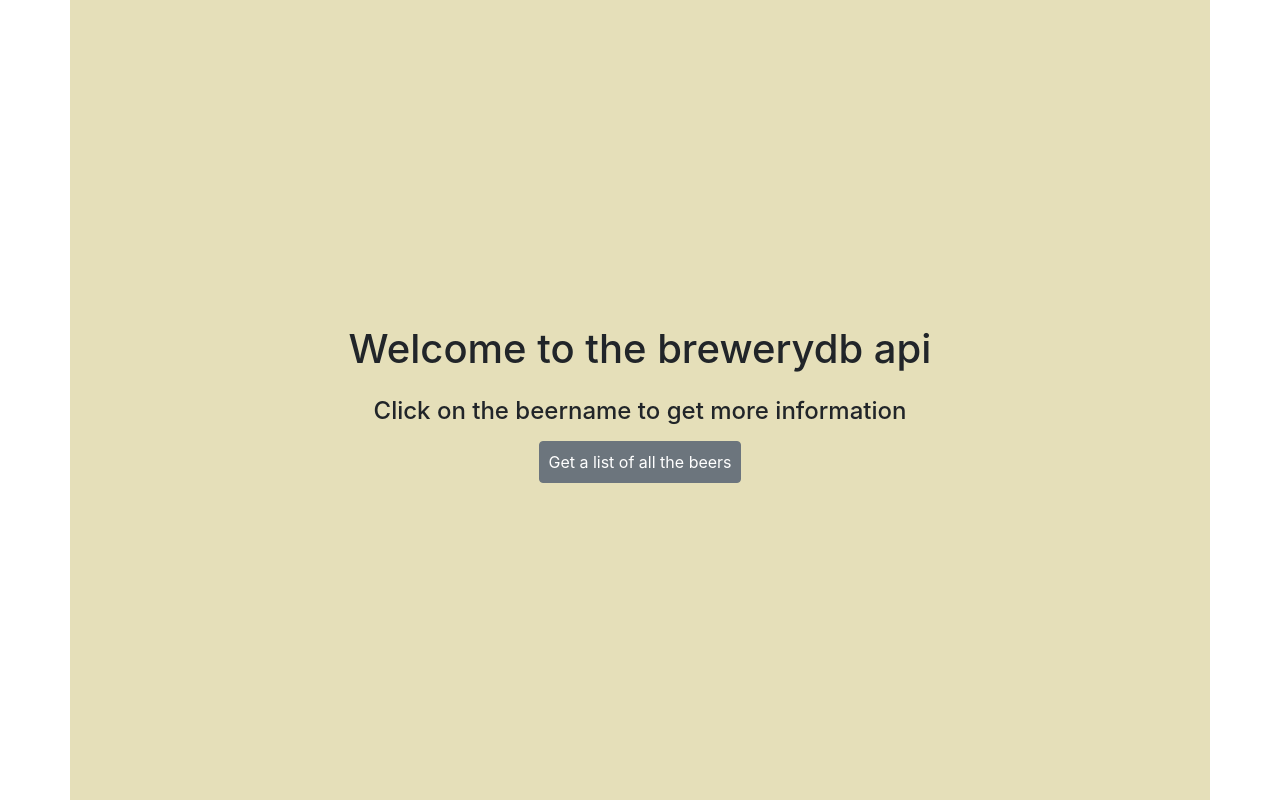
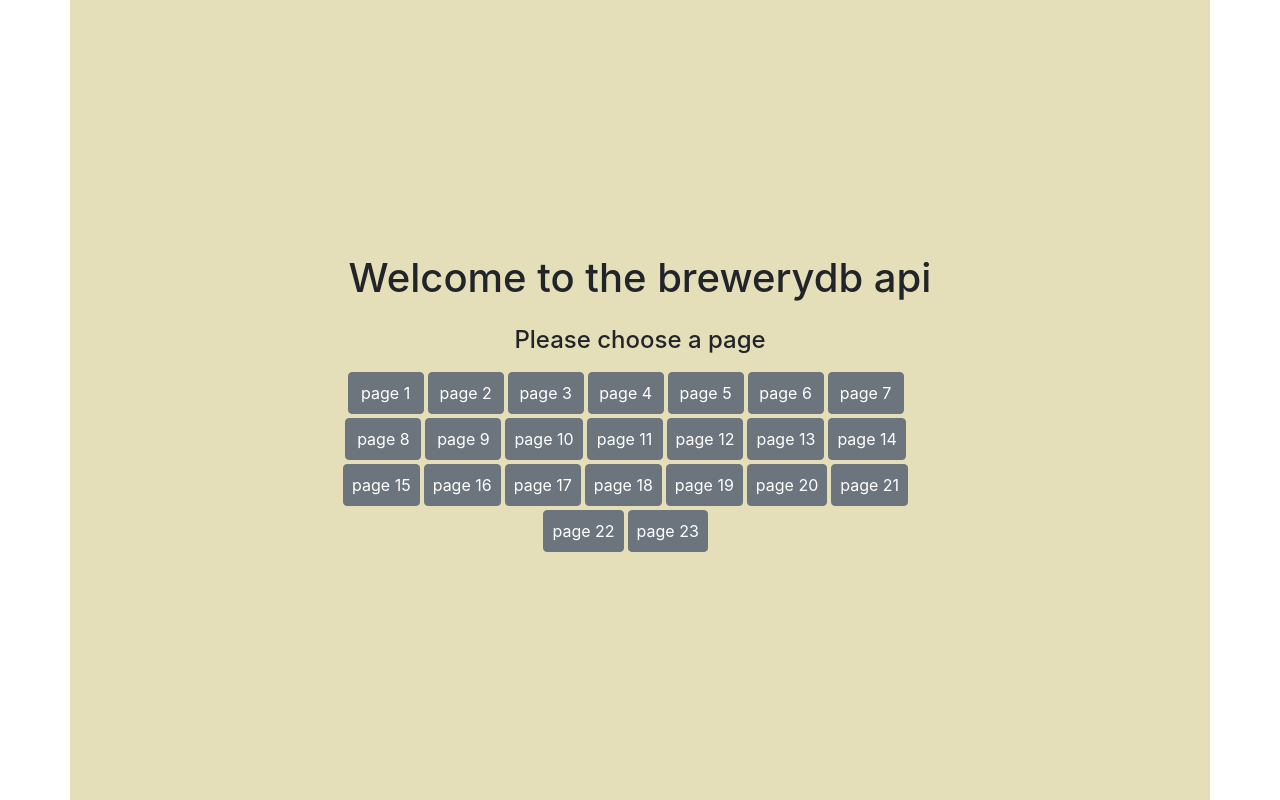
Before and after one commit to Bierwurst/brewerydb-get-details, a React (Create React App) app: page / in a window 1280 px wide. Built offline with nearby package versions, Linux system fonts and the light colour scheme; no server answers.

Commit message:
added index for pagination

```diff
--- a/public/index.html
+++ b/public/index.html
@@ -7,38 +7,16 @@
 	<link rel="shortcut icon" href="%PUBLIC_URL%/favicon.ico">
 	<meta name="viewport" content="width=device-width, initial-scale=1, shrink-to-fit=no">
 	<meta name="theme-color" content="#000000">
-	<!--
-      manifest.json provides metadata used when your web app is added to the
-      homescreen on Android. See https://developers.google.com/web/fundamentals/engage-and-retain/web-app-manifest/
-    -->
+
 	<link rel="manifest" href="%PUBLIC_URL%/manifest.json">
-	<!--
-      Notice the use of %PUBLIC_URL% in the tags above.
-      It will be replaced with the URL of the `public` folder during the build.
-      Only files inside the `public` folder can be referenced from the HTML.
 
-      Unlike "/favicon.ico" or "favicon.ico", "%PUBLIC_URL%/favicon.ico" will
-      work correctly both with client-side routing and a non-root public URL.
-      Learn how to configure a non-root public URL by running `npm run build`.
-    -->
 	<title>BreweryDB-get-the-details</title>
 </head>
 
 <body>
-	<noscript>
-		You need to enable JavaScript to run this app.
-	</noscript>
+
 	<div id="root"></div>
-	<!--
-      This HTML file is a template.
-      If you open it directly in the browser, you will see an empty page.
 
-      You can add webfonts, meta tags, or analytics to this file.
-      The build step will place the bundled scripts into the <body> tag.
-
-      To begin the development, run `npm start` or `yarn start`.
-      To create a production bundle, use `npm run build` or `yarn build`.
-    -->
 	<script src="https://code.jquery.com/jquery-3.3.1.slim.min.js" integrity="sha384-q8i/X+965DzO0rT7abK41JStQIAqVgRVzpbzo5smXKp4YfRvH+8abtTE1Pi6jizo" crossorigin="anonymous"></script>
 	<script src="https://cdnjs.cloudflare.com/ajax/libs/popper.js/1.14.7/umd/popper.min.js" integrity="sha384-UO2eT0CpHqdSJQ6hJty5KVphtPhzWj9WO1clHTMGa3JDZwrnQq4sF86dIHNDz0W1" crossorigin="anonymous"></script>
 	<script src="https://stackpath.bootstrapcdn.com/bootstrap/4.3.1/js/bootstrap.min.js" integrity="sha384-JjSmVgyd0p3pXB1rRibZUAYoIIy6OrQ6VrjIEaFf/nJGzIxFDsf4x0xIM+B07jRM" crossorigin="anonymous"></script>
--- a/src/App.js
+++ b/src/App.js
@@ -6,18 +6,22 @@ import './App.css';
 import {
   BrowserRouter as Router,
   Route,
-  Switch,
-  Link
+  Switch
 } from 'react-router-dom';
-const API_KEY = `${process.env.REACT_APP_BREWERYDB_API_KEY}`;
+import createHistory from 'history/createBrowserHistory';
+const history = createHistory();
+
+
 
 class App extends React.Component {
   render() {
     return (
-      <Router>
+      <Router history={history}>
         <Switch>
           <Route exact path="/" component={ Home }/>
           <Route exact path="/beerlist" component={ Beerlist }/>
+          {/* <Route path="/:handle" component={ Beerlist }/> */}
+          {/* <Route path="beerlist/:page" component={ Beerlist } /> */}
           <Route exact path="/details" component={ Details }/>
         </Switch>
       </Router>
--- a/src/components/Beerlist.js
+++ b/src/components/Beerlist.js
@@ -5,8 +5,8 @@ import {
 import './components.css';
 // const API_KEY = process.env.BREWERYDB_API_KEY;
 const API_KEY = `${process.env.REACT_APP_BREWERYDB_API_KEY}`;
-const baseURL = `http://api.brewerydb.com/v2/beers/?key=${API_KEY}`;
-const proxy = `https://cors-anywhere.herokuapp.com/${baseURL}`;
+// const baseURL = `http://api.brewerydb.com/v2/beers/?key=${API_KEY}`;
+// const proxy = `https://cors-anywhere.herokuapp.com/${baseURL}`;
 const axios = require('axios');
 
 
@@ -14,18 +14,18 @@ class Beerlist extends Component {
   constructor(props) {
     super(props);
     this.state = {
-      beers: [],
-      id: ''
+      beers: []
     };
 
   }
 
-  handleClick(e){
-     console.log(e.target.id);
-  }
+
+
 
   componentDidMount() {
-  axios.get(proxy)
+    // const { page } = this.props.match.params.page
+    	const { page } = this.props.location.state
+  axios.get(`https://cors-anywhere.herokuapp.com/http://api.brewerydb.com/v2/beers/?key=${API_KEY}&p=${page}`)
     .then(res => this.setState({ beers: res.data.data}))
 
     .catch(function (error) {
@@ -45,7 +45,7 @@ class Beerlist extends Component {
         <div className="container mt-5">
           <div className="d-flex align-items-center justify-content-center titel">
             <div className="d-flex flex-column">
-              <h2 className="d-inline-block mt-auto">To obtain more information click on the name of the beer</h2>
+              <h3 className="d-inline-block mt-auto">To obtain more information click on the name of the beer</h3>
             </div>
           </div>
 
--- a/src/components/Details.js
+++ b/src/components/Details.js
@@ -34,6 +34,7 @@ class Details extends Component {
 		let pivo = this.state.beer;
     return (
       <div className="container mt-5">
+        {console.log(this.props)}
         <div className="row">
           {/* {console.log('details', this.state)} */}
   				<div className="card col-6 offset-3" style={{width: "18rem"}}>
@@ -58,8 +59,11 @@ class Details extends Component {
               <dd className="card-text">glass: {!pivo.glass ? 'n/a' : pivo.glass.name}
               </dd>
             </dl>
+            <div className="d-flex justify-content-between">
+              <button className="btn btn-secondary align-self-center p-2" onClick={() => this.props.history.goBack()}>BACK TO LIST</button>
+              <Link to="/" type=""button className="btn btn-secondary align-self-center p-2">BACK TO INDEX</Link>
+            </div>
 
-            <Link to="/beerlist" type=""button className="btn btn-secondary align-self-center p-2">Back to list</Link>
   				</div>
   			</div>
         </div>
--- a/src/components/Home.js
+++ b/src/components/Home.js
@@ -6,13 +6,30 @@ import {
 class Home extends Component {
 
   render() {
+    const pages = [1,2,3,4,5,6,7,8,9,10,11,12,13,14,15,16,17,18,19,20,21,22,23]
 		return(
+
 		<div className="container vh-100 ">
 			<div className="d-flex align-items-center justify-content-center h-100">
 				<div className="d-flex flex-column">
 					<h1 className="text align-self-center p-2">Welcome to the brewerydb api</h1>
-					<h4 className="text align-self-center p-2">Click on the beername to get more information</h4>
-					<Link to="/beerlist" type=""button className="btn btn-secondary align-self-center p-2">Get a list of all the beers</Link>
+					<h4 className="text align-self-center p-2">Please choose a page</h4>
+					{/* <Link to="/beerlist" type=""button className="btn btn-secondary align-self-center p-2">Get a list of all the beers</Link> */}
+          <div className="d-flex flex-wrap align-items-center justify-content-center h-100 page-index-container">
+            {pages.map(page =>{
+                  return <div key={page}>
+                            <Link to={{
+                                pathname: '/beerlist',
+                                state: {
+                                  page
+                                }
+                              }} type=""button className="btn btn-secondary align-self-center p-2 page-index">
+                              <div>page {page}</div>
+                            </Link>
+                        </div>
+                     })}
+          </div>
+
 				</div>
 			</div>
 		</div>
--- a/src/components/components.css
+++ b/src/components/components.css
@@ -29,3 +29,12 @@ ul, li {
 .col-backgr {
 	background-color: #f2eeda;
 }
+
+.page-index {
+	min-width: 76px;
+	margin: 2px;
+}
+
+.page-index-container {
+	max-width: 570px;
+}
--- a/src/index.js
+++ b/src/index.js
@@ -2,7 +2,9 @@ import React from 'react';
 import ReactDOM from 'react-dom';
 import './index.css';
 import App from './App';
+
 import * as serviceWorker from './serviceWorker';
+
 
 ReactDOM.render(<App />, document.getElementById('root'));
 
```
